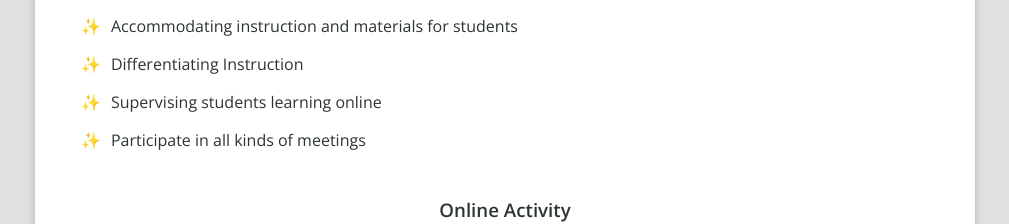
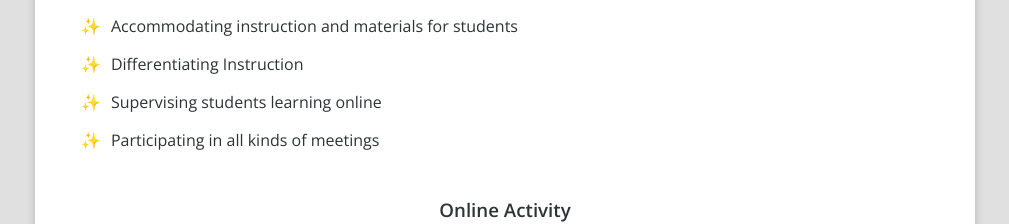
Before and after one commit to ytrkptl/portfolio-app, a React (Create React App) app: page / in a window 1280 px wide. Shown: the part 4169-4393 px from the top of the page, without its empty margins (135-1144 px from the left). Built offline with nearby package versions, Linux system fonts and the light colour scheme; no server answers.

Commit message:
fixed a typo

```diff
--- a/src/components/IndividualCards/Teacher/Teacher.js
+++ b/src/components/IndividualCards/Teacher/Teacher.js
@@ -15,7 +15,7 @@ let skills = [
   "Accommodating instruction and materials for students",
   "Differentiating Instruction",
   "Supervising students learning online",
-  "Participate in all kinds of meetings",
+  "Participating in all kinds of meetings",
 ];
 
 const Teacher = ({ title, id, cardNum }) => {
```
